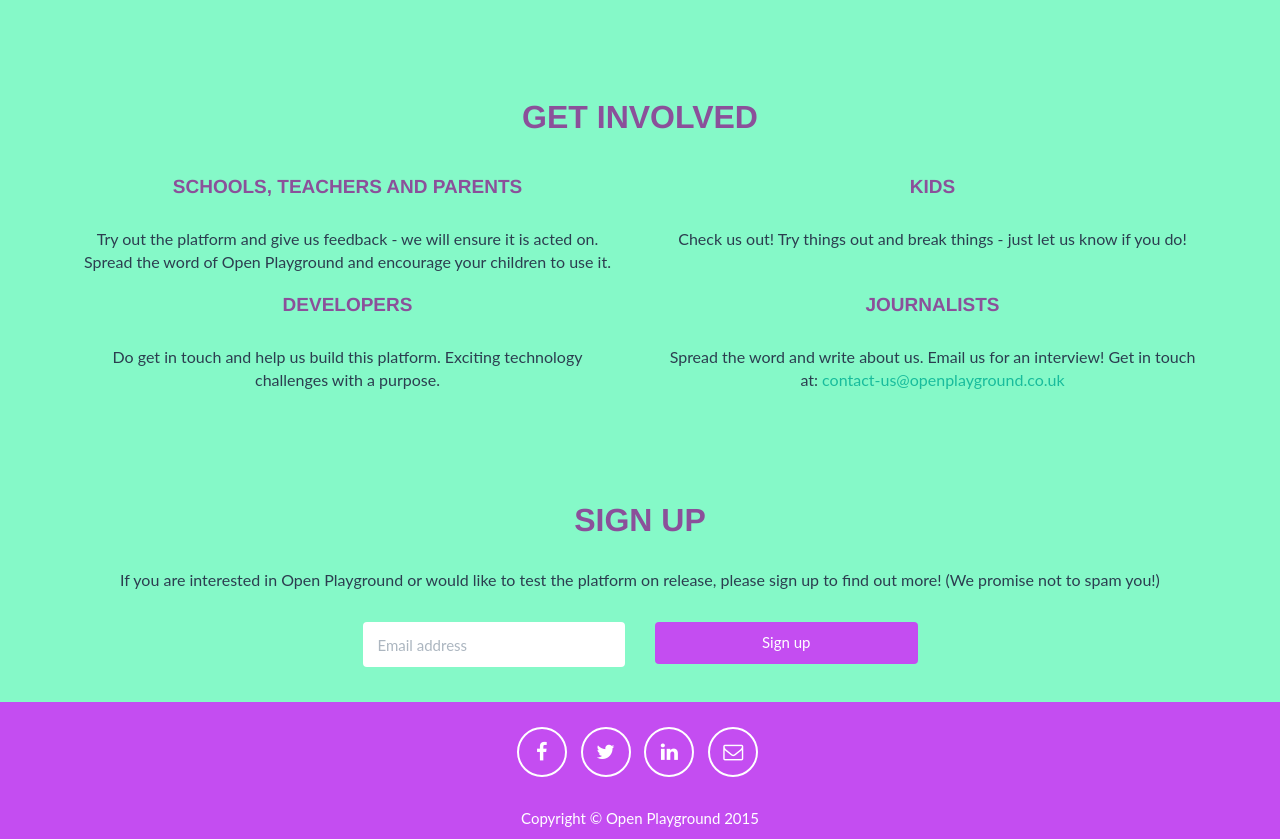
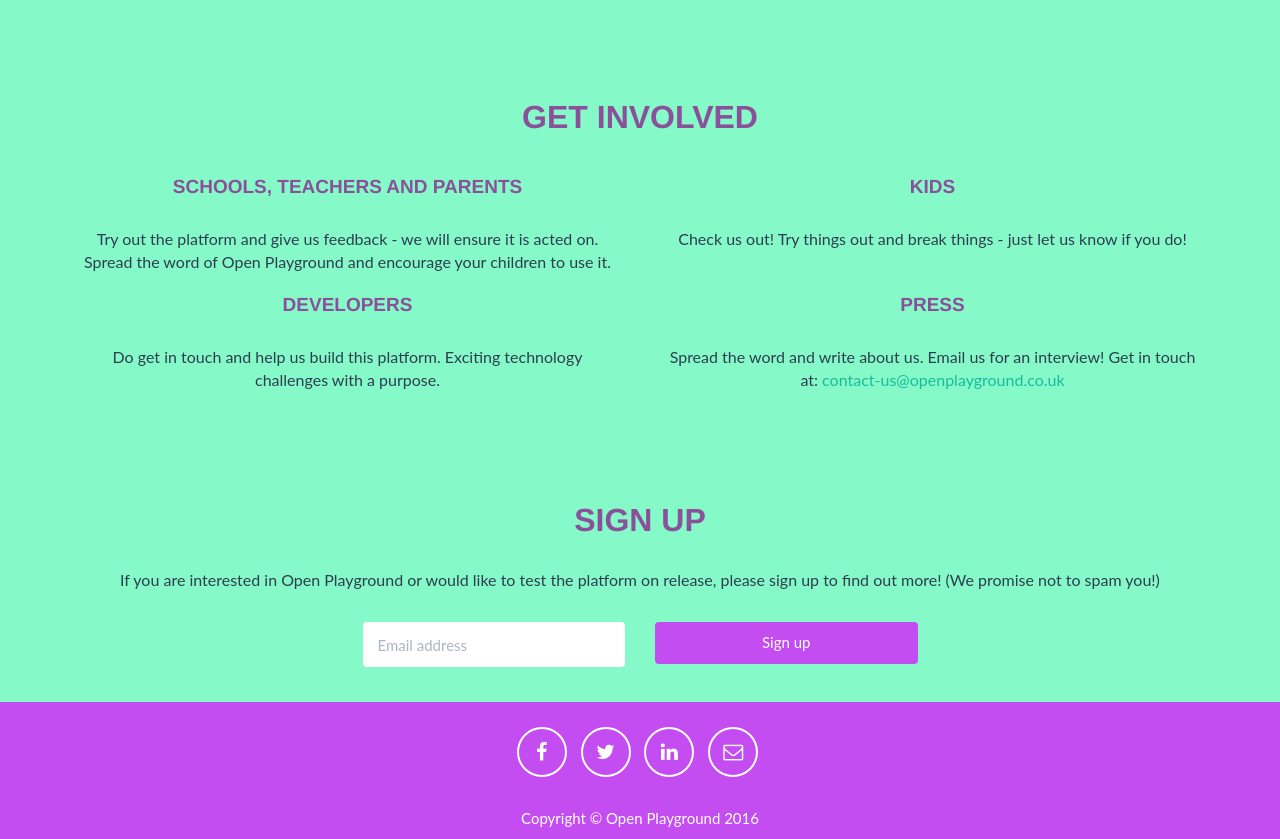
Before and after one commit to Kolab-Education/landing_page, a Flask app: page / in a window 1280 px wide. Shown: the part 1947-2786 px from the top of the page. Run offline with Flask 2, Linux system fonts and the light colour scheme; some libraries are stand-ins or nearby versions.

Commit message:
Corrections

```diff
--- a/app/templates/base.html
+++ b/app/templates/base.html
@@ -113,7 +113,7 @@
         <div class="container">
             <div class="row">
                 <div class="col-lg-12">
-                    Copyright &copy; Open Playground 2015
+                    Copyright &copy; Open Playground 2016
                 </div>
             </div>
         </div>
--- a/app/templates/index.html
+++ b/app/templates/index.html
@@ -156,7 +156,7 @@
                   <p>Do get in touch and help us build this platform. Exciting technology challenges with a purpose.
               </div>
                 <div class="col-lg-6 text-center">
-                  <h4>Journalists</h4>
+                  <h4>Press</h4>
                   <p>Spread the word and write about us. Email us for an interview! Get in touch at: <a href="mailto:contact-us@openplayground.co.uk?subject=">contact-us@openplayground.co.uk</a>
                 </div>
               </div>
```
